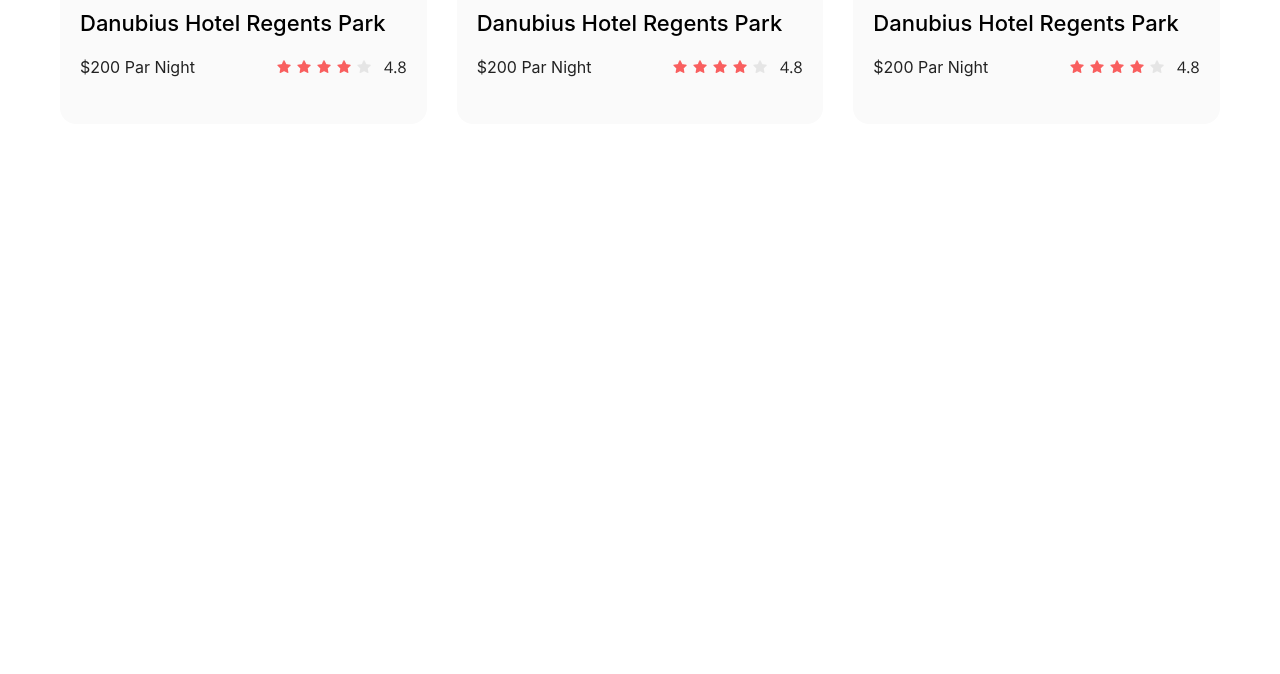
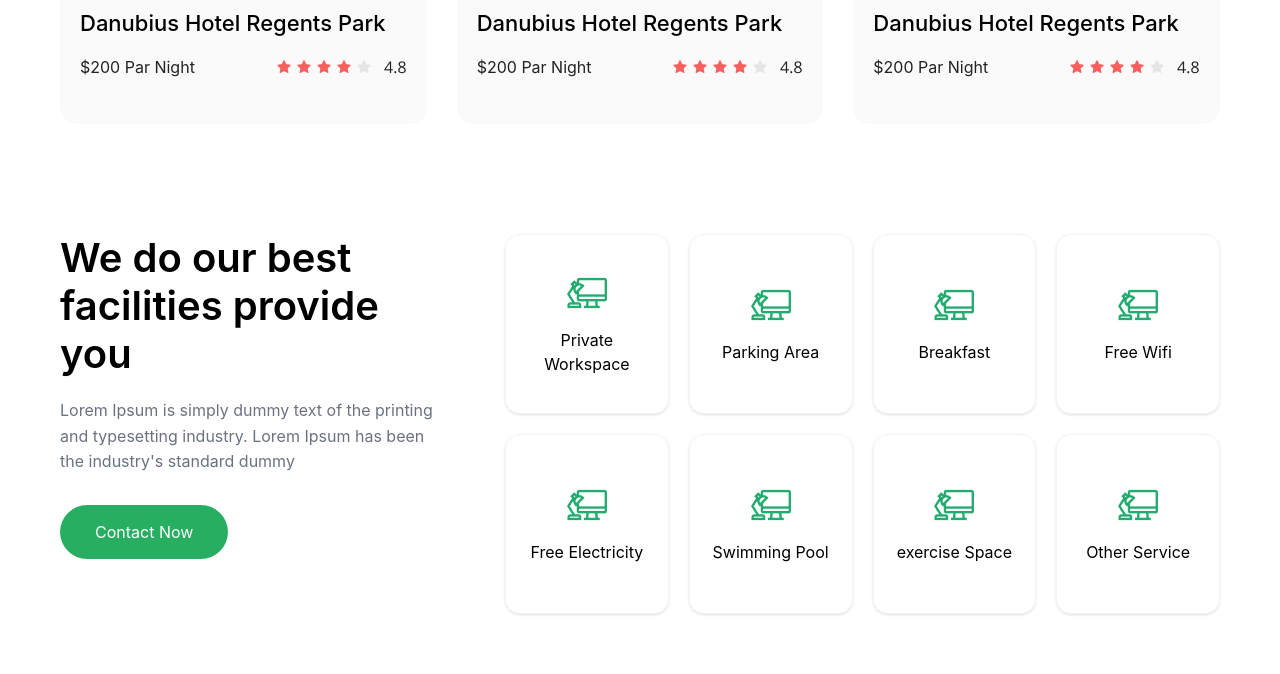
Before and after one commit to Alimukhammad08/hw-branch, a website: page index.html in a window 1280 px wide. Shown: the part 1534-2208 px from the top of the page. Before the commit the page ends 1708 px from the top, so only its background shows below. Drawn offline with nearby package versions, Linux system fonts and the light colour scheme; files that its build step writes are made by us from their sources.

Commit message:
I added 2 new sections with media

```diff
--- a/index.html
+++ b/index.html
@@ -127,7 +127,8 @@
 
             <div class="bg-[#FAFAFA] w-full lg:w-1/3 rounded-[16px] overflow-hidden pb-[25px]">
                 <div class="h-[250px] lg:h-[300px]">
-                    <img src="./img/3150cf77400b14c91f0f282d68b1d15e9fbb2814.jpg" alt="Hotel" class="w-full h-full object-cover" />
+                    <img src="./img/3150cf77400b14c91f0f282d68b1d15e9fbb2814.jpg" alt="Hotel"
+                        class="w-full h-full object-cover" />
                 </div>
                 <div class="p-[20px] bg-[]">
                     <p class="text-[#24AB70] text-[12px] mb-[10px]">London NW8 7JT England</p>
@@ -144,7 +145,8 @@
 
             <div class="bg-[#FAFAFA] w-full lg:w-1/3 rounded-[16px] overflow-hidden pb-[25px]">
                 <div class="h-[250px] lg:h-[300px]">
-                    <img src="./img/3150cf77400b14c91f0f282d68b1d15e9fbb2814.jpg" alt="Hotel" class="w-full h-full object-cover" />
+                    <img src="./img/3150cf77400b14c91f0f282d68b1d15e9fbb2814.jpg" alt="Hotel"
+                        class="w-full h-full object-cover" />
                 </div>
                 <div class="p-[20px] bg-[]">
                     <p class="text-[#24AB70] text-[12px] mb-[10px]">London NW8 7JT England</p>
@@ -161,7 +163,8 @@
 
             <div class="bg-[#FAFAFA] w-full lg:w-1/3 rounded-[16px] overflow-hidden pb-[25px]">
                 <div class="h-[250px] lg:h-[300px]">
-                    <img src="./img/3150cf77400b14c91f0f282d68b1d15e9fbb2814.jpg" alt="Hotel" class="w-full h-full object-cover" />
+                    <img src="./img/3150cf77400b14c91f0f282d68b1d15e9fbb2814.jpg" alt="Hotel"
+                        class="w-full h-full object-cover" />
                 </div>
                 <div class="p-[20px] bg-[]">
                     <p class="text-[#24AB70] text-[12px] mb-[10px]">London NW8 7JT England</p>
@@ -178,6 +181,92 @@
         </div>
     </section>
 
+    <section class="max-w-[1200px] m-auto px-[20px] py-[60px]">
+        <div class="flex flex-col lg:flex-row gap-[40px] lg:gap-[60px]">
+
+            <div class="w-full lg:w-[35%]">
+                <h2 class="text-[36px] lg:text-[40px] font-[600] leading-[1.2] mb-[20px]">
+                    We do our best facilities provide you
+                </h2>
+                <p class="text-gray-500 text-[14px] lg:text-[16px] mb-[30px] leading-[1.6]">
+                    Lorem Ipsum is simply dummy text of the printing and typesetting industry. Lorem Ipsum has been the
+                    industry's standard dummy
+                </p>
+                <button class="bg-[#27ae60] text-white px-[35px] py-[15px] rounded-[30px] text-[16px]">
+                    Contact Now
+                </button>
+            </div>
+
+            <div class="w-full lg:w-[65%] grid grid-cols-2 lg:grid-cols-4 gap-[15px] lg:gap-[20px]">
+
+                <div
+                    class="border border-gray-100 rounded-[15px] p-[20px] flex flex-col items-center justify-center text-center shadow-sm h-[160px] lg:h-[180px]">
+                    <div class="mb-[15px]">
+                        <img src="./img/workspace 1.png" alt="icon" class="w-[40px] h-[40px] object-contain" />
+                    </div>
+                    <p class="text-black text-[14px] lg:text-[16px]">Private Workspace</p>
+                </div>
+
+                <div
+                    class="border border-gray-100 rounded-[15px] p-[20px] flex flex-col items-center justify-center text-center shadow-sm h-[160px] lg:h-[180px]">
+                    <div class="mb-[15px]">
+                        <img src="./img/workspace 1.png" alt="icon" class="w-[40px] h-[40px] object-contain" />
+                    </div>
+                    <p class="text-black text-[14px] lg:text-[16px]">Parking Area</p>
+                </div>
+
+                <div
+                    class="border border-gray-100 rounded-[15px] p-[20px] flex flex-col items-center justify-center text-center shadow-sm h-[160px] lg:h-[180px]">
+                    <div class="mb-[15px]">
+                        <img src="./img/workspace 1.png" alt="icon" class="w-[40px] h-[40px] object-contain" />
+                    </div>
+                    <p class="text-black text-[14px] lg:text-[16px]">Breakfast</p>
+                </div>
+
+                <div
+                    class="border border-gray-100 rounded-[15px] p-[20px] flex flex-col items-center justify-center text-center shadow-sm h-[160px] lg:h-[180px]">
+                    <div class="mb-[15px]">
+                        <img src="./img/workspace 1.png" alt="icon" class="w-[40px] h-[40px] object-contain" />
+                    </div>
+                    <p class="text-black text-[14px] lg:text-[16px]">Free Wifi</p>
+                </div>
+
+                <div
+                    class="border border-gray-100 rounded-[15px] p-[20px] flex flex-col items-center justify-center text-center shadow-sm h-[160px] lg:h-[180px]">
+                    <div class="mb-[15px]">
+                        <img src="./img/workspace 1.png" alt="icon" class="w-[40px] h-[40px] object-contain" />
+                    </div>
+                    <p class="text-black text-[14px] lg:text-[16px]">Free Electricity</p>
+                </div>
+
+                <div
+                    class="border border-gray-100 rounded-[15px] p-[20px] flex flex-col items-center justify-center text-center shadow-sm h-[160px] lg:h-[180px]">
+                    <div class="mb-[15px]">
+                        <img src="./img/workspace 1.png" alt="icon" class="w-[40px] h-[40px] object-contain" />
+                    </div>
+                    <p class="text-black text-[14px] lg:text-[16px]">Swimming Pool</p>
+                </div>
+
+                <div
+                    class="border border-gray-100 rounded-[15px] p-[20px] flex flex-col items-center justify-center text-center shadow-sm h-[160px] lg:h-[180px]">
+                    <div class="mb-[15px]">
+                        <img src="./img/workspace 1.png" alt="icon" class="w-[40px] h-[40px] object-contain" />
+                    </div>
+                    <p class="text-black text-[14px] lg:text-[16px]">exercise Space</p>
+                </div>
+
+                <div
+                    class="border border-gray-100 rounded-[15px] p-[20px] flex flex-col items-center justify-center text-center shadow-sm h-[160px] lg:h-[180px]">
+                    <div class="mb-[15px]">
+                        <img src="./img/workspace 1.png" alt="icon" class="w-[40px] h-[40px] object-contain" />
+                    </div>
+                    <p class="text-black text-[14px] lg:text-[16px]">Other Service</p>
+                </div>
+            </div>
+        </div>
+    </section>
+
+
 </body>
 
 </html>
```
Also changed, not shown: img/workspace 1.png (added).
